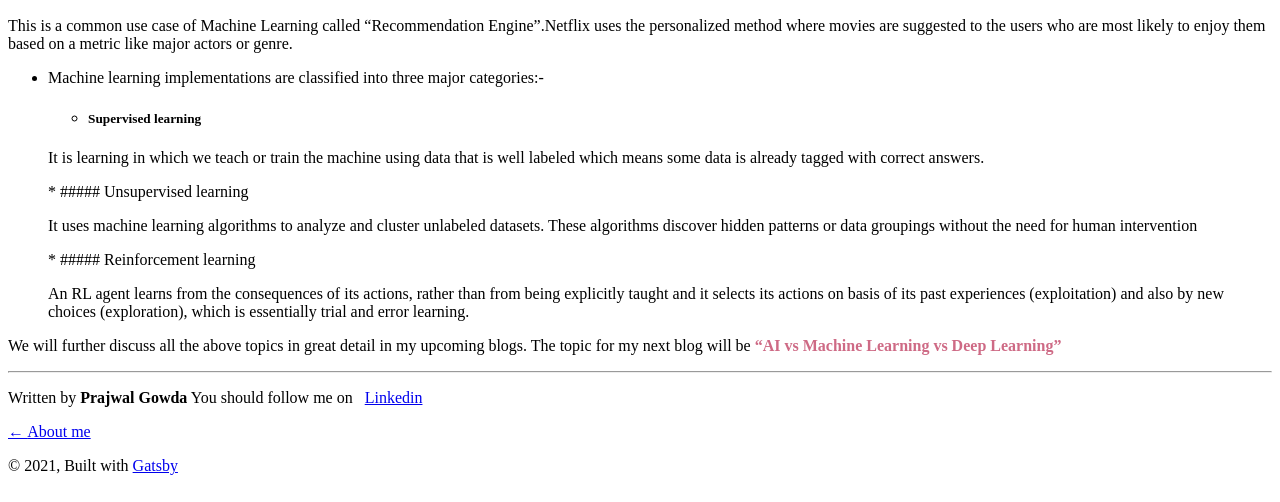
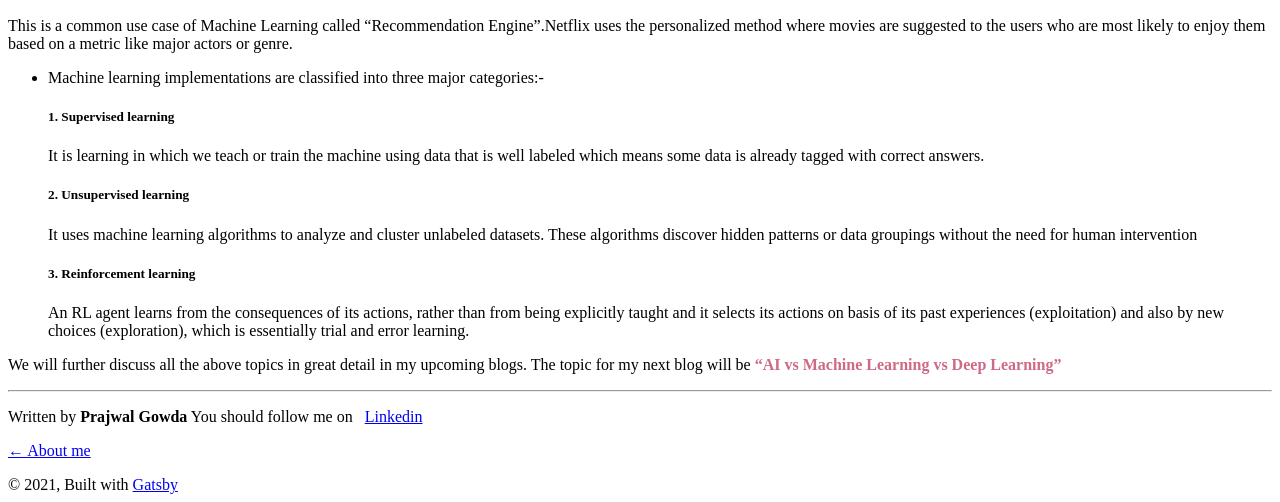
Before and after one commit to prajwal0210/traumatic, a Gatsby site: page /machine-learning/ in a window 1280 px wide. Shown: the part 1353-1855 px from the top of the page. Built offline with nearby package versions, Linux system fonts and the light colour scheme; Gatsby itself is replaced by a stand-in of ours.

Commit message:
2nd post updated

```diff
--- a/content/blog/machine-learning/index.md
+++ b/content/blog/machine-learning/index.md
@@ -23,13 +23,15 @@ Suppose you decided to watch a movie on any of the ott platforms say Netflix and
 <p> This is a common use case of Machine Learning called “Recommendation Engine”.Netflix uses the personalized method where movies are suggested to the users who are most likely to enjoy them based on a metric like major actors or genre.<p>
 
 * Machine learning implementations are classified into three major categories:-
-  * ##### Supervised learning
+   ##### 1. Supervised learning
   <p>It is learning in which we teach or train the machine using data that is well labeled which means some data is already tagged with correct answers.
   </p>
-  * ##### Unsupervised learning
+
+   ##### 2. Unsupervised learning
   <p>It uses machine learning algorithms to analyze and cluster unlabeled datasets. These algorithms discover hidden patterns or data groupings without the need for human intervention
   </p>
-  * ##### Reinforcement learning
+
+   ##### 3. Reinforcement learning
   <p>An RL agent learns from the consequences of its actions, rather than from being explicitly taught and it selects its actions on basis of its past experiences (exploitation) and also by new choices (exploration), which is essentially trial and error learning.
 </p>
 
```
